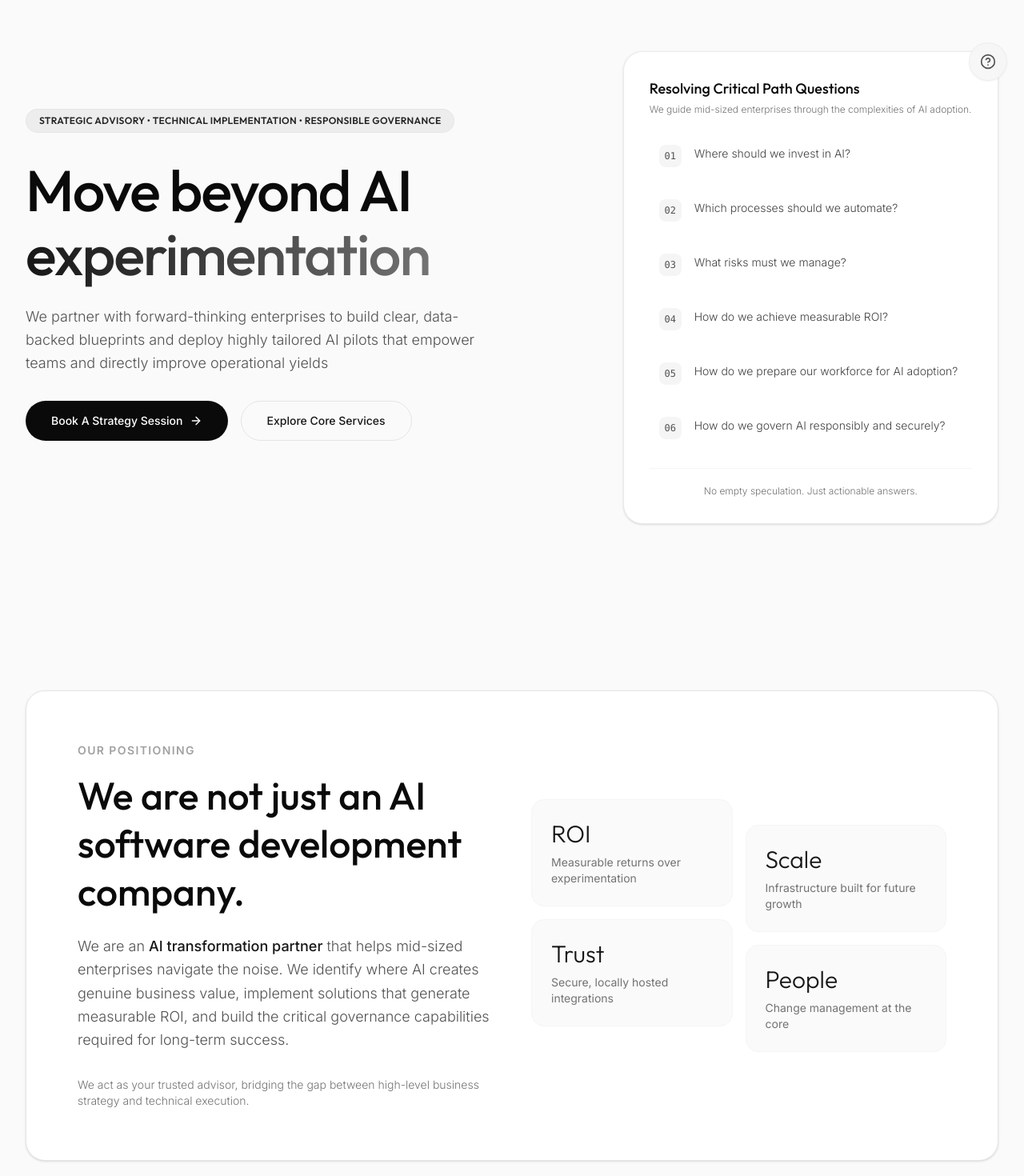
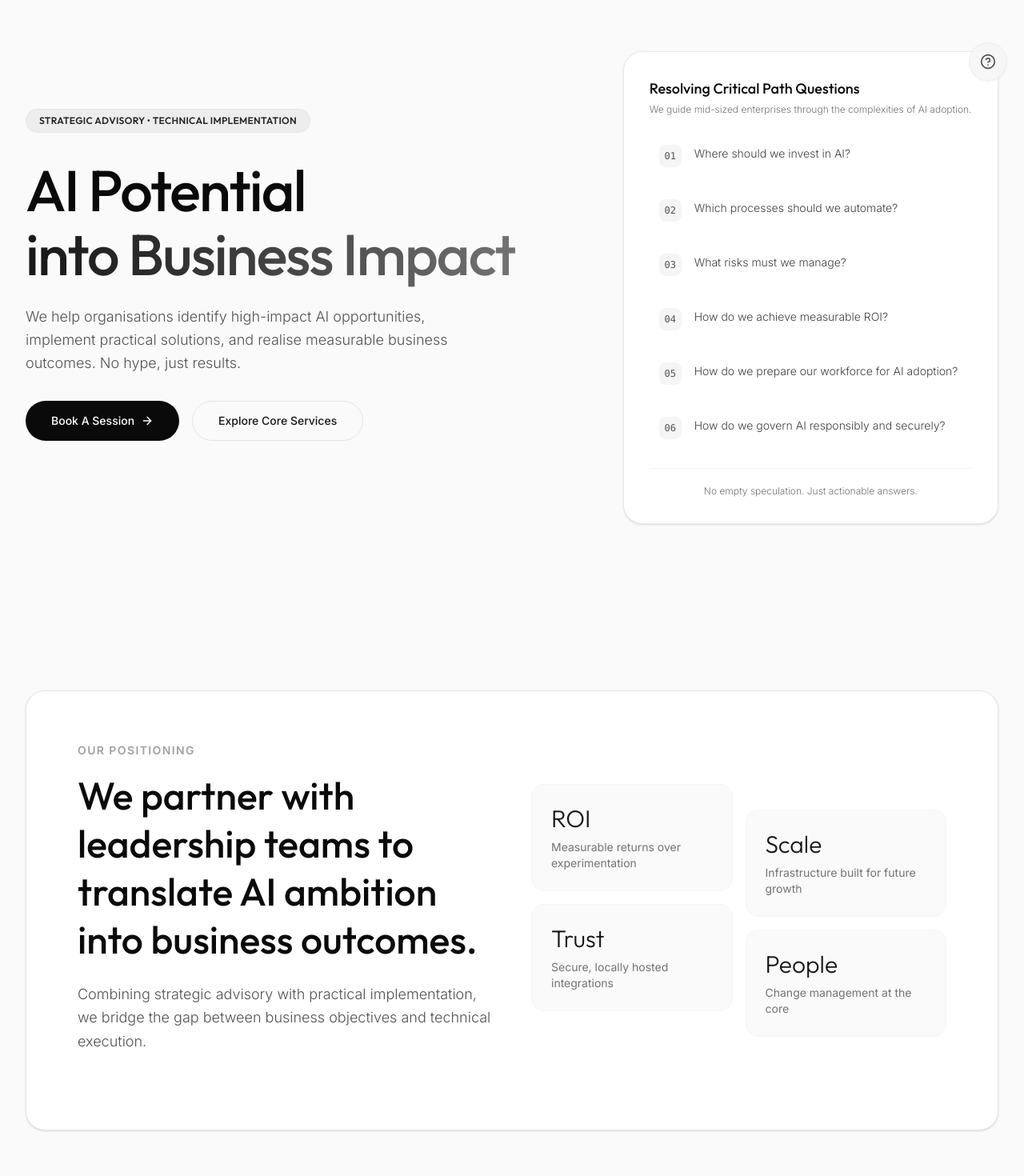
Before and after one commit to atom8studio/PH77, a React (Vite) app: page / in a window 1280 px wide. Shown: the part 160-1630 px from the top of the page at 80% size. Built offline with nearby package versions, Linux system fonts and the light colour scheme.

Commit message:
update content

```diff
--- a/src/components/Expertise.tsx
+++ b/src/components/Expertise.tsx
@@ -20,13 +20,10 @@ export default function Expertise() {
             <div>
               <h2 className="text-sm font-bold tracking-widest text-neutral-400 uppercase mb-4">Our Positioning</h2>
               <h3 className="text-3xl md:text-5xl font-display font-medium text-neutral-950 mb-6 leading-tight">
-                We are not just an AI software development company.
+                We partner with leadership teams to translate AI ambition into business outcomes.
               </h3>
               <p className="text-lg text-neutral-600 font-light leading-relaxed mb-8">
-                We are an <strong className="font-medium text-neutral-900">AI transformation partner</strong> that helps mid-sized enterprises navigate the noise. We identify where AI creates genuine business value, implement solutions that generate measurable ROI, and build the critical governance capabilities required for long-term success.
-              </p>
-              <p className="text-neutral-500 font-light text-sm">
-                We act as your trusted advisor, bridging the gap between high-level business strategy and technical execution.
+                Combining strategic advisory with practical implementation, we bridge the gap between business objectives and technical execution.
               </p>
             </div>
             <div className="grid grid-cols-2 gap-4">
--- a/src/components/Hero.tsx
+++ b/src/components/Hero.tsx
@@ -26,7 +26,7 @@ export default function Hero() {
               transition={{ duration: 0.5 }}
             >
               <span className="inline-flex items-center rounded-full px-4 py-1.5 text-xs font-semibold text-neutral-800 bg-neutral-200/60 border border-neutral-300/30 mb-8 font-display tracking-wide uppercase">
-                Strategic Advisory • Technical Implementation • Responsible Governance
+                Strategic Advisory • Technical Implementation
               </span>
             </motion.div>
 
@@ -36,8 +36,8 @@ export default function Hero() {
               animate={{ opacity: 1, y: 0 }}
               transition={{ duration: 0.5, delay: 0.1 }}
             >
-              Move beyond AI <br/>
-              <span className="text-gradient">experimentation</span>
+              AI Potential <br/>
+              <span className="text-gradient">into Business Impact</span>
             </motion.h1>
 
             <motion.p
@@ -46,7 +46,7 @@ export default function Hero() {
               animate={{ opacity: 1, y: 0 }}
               transition={{ duration: 0.5, delay: 0.2 }}
             >
-              We partner with forward-thinking enterprises to build clear, data-backed blueprints and deploy highly tailored AI pilots that empower teams and directly improve operational yields
+              We help organisations identify high-impact AI opportunities, implement practical solutions, and realise measurable business outcomes. No hype, just results.
             </motion.p>
 
             <motion.div
@@ -56,7 +56,7 @@ export default function Hero() {
               transition={{ duration: 0.5, delay: 0.3 }}
             >
               <a href="#contact" className="inline-flex justify-center items-center gap-2 rounded-full bg-neutral-950 px-8 py-3.5 text-sm font-medium text-white hover:bg-neutral-800 transition-colors cursor-pointer text-center">
-                Book A Strategy Session
+                Book A Session
                 <ArrowRight className="w-4 h-4" />
               </a>
               <a href="#services" className="inline-flex justify-center items-center gap-2 rounded-full px-8 py-3.5 text-sm font-medium text-neutral-900 border border-neutral-200 hover:bg-neutral-100 transition-colors cursor-pointer text-center">
```
Also changed, not shown: 1 other file (tests, documents, lock files or other folders).
